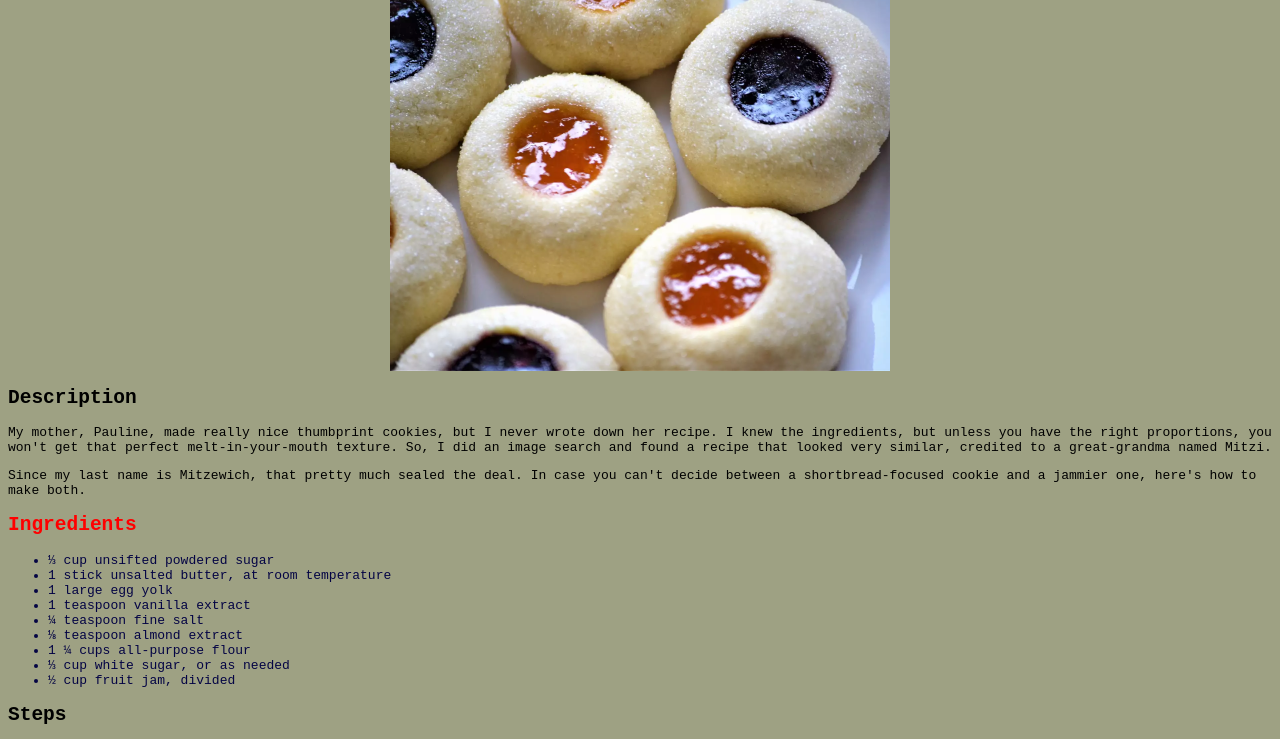
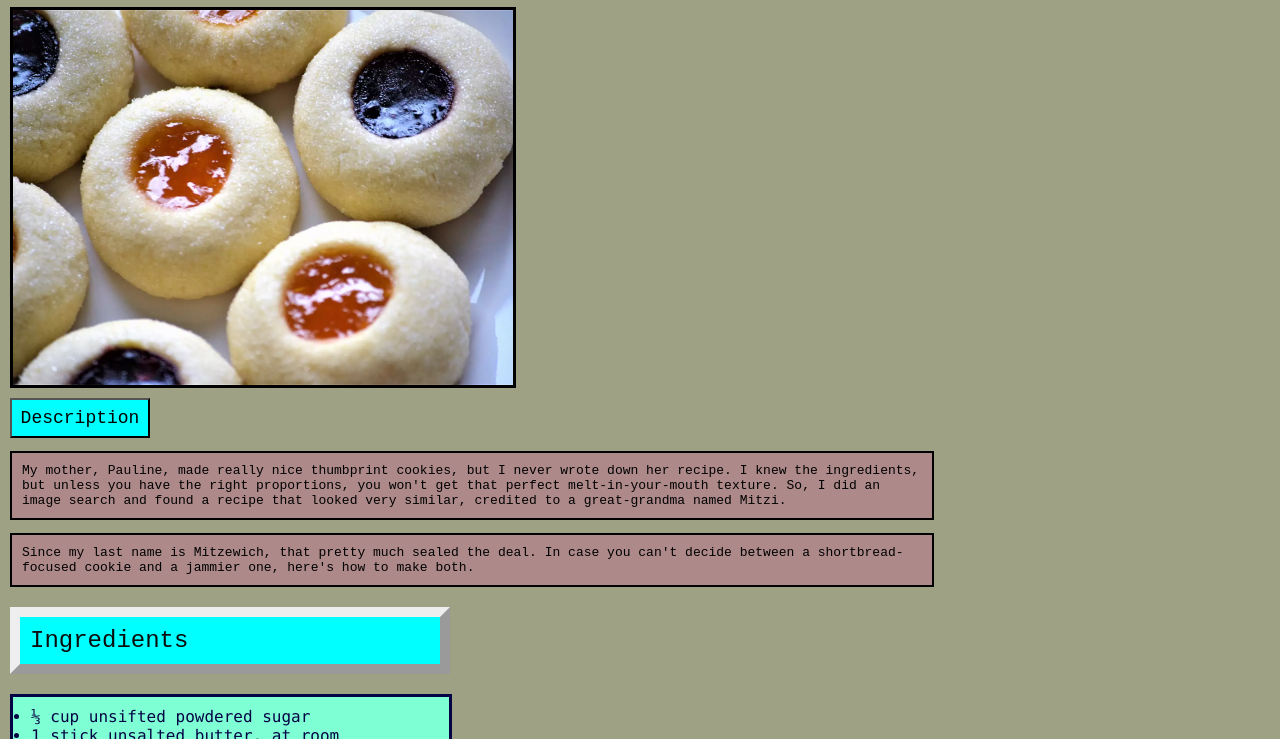
Before and after one commit to Alex1997aco/odin-recipes, a plain HTML site: page recipes/perfect_thumbprint_cookies.html in a window 1280 px wide. Shown: the part 69-808 px from the top of the page. Drawn offline with Linux system fonts and the light colour scheme.

Commit message:
Added more style to thumbprint site

```diff
--- a/mystyle.css
+++ b/mystyle.css
@@ -46,20 +46,67 @@
 
 /* add more style to site Perfect thumbprint cookies */
 
+.title-thumb {
+    color: rgb(228, 21, 21);
+    background-color: rgba(32, 17, 117, 0.8);
+    padding: 10px;
+    text-align: center;
+    border: outset;
+    margin: 10px 0px;
+    width: 480px;
+    height: auto;
+}
+
+.button-dis {
+    margin: 10px 0px 0px;
+    width: 140px;
+    height: 40px;
+    font-size: large;
+    font-family: 'Courier New', Courier, monospace;
+    background-color: aqua;
+}
+
 .ingredient_title {
-    color: red;
+    color: rgb(12, 12, 12);
+    background-color: aqua;
+    padding: 10px;
+    border: 10px outset;
+    width: 400px;
+    font-family: 'Courier New', Courier, monospace;
+    font-weight: 300;
 }
 
 .list_items{
     color: rgb(4, 4, 68);
+    background-color: aquamarine;
+    border: solid;
+    width: 400px;
+    padding: 10px 18px;
+    font-family: "Monaco";
+}
+
+.steps-thumb {
+    background-color: bisque;
+    border: solid;
+    padding: 10px;
+    width: 416px;
+    height: auto;
+}
+
+.list-steps-thumb {
+    background-color: blanchedalmond;
+    border: 4px  dashed brown;
+    padding: 10px 30px;
+    width: 900px;
 }
 
 .img_thumbprint_cookies {
     height: auto;
     width: 500px;
-    margin-left: auto;
+    margin-left: 0;
     margin-right: auto;
     display: block;
+    border: solid;
 }
 
 
@@ -67,4 +114,17 @@
 body {
     background-color: rgb(158, 161, 131);
     font-family: monospace;
+    margin: 10px;
+    box-sizing: border-box;
 }
+
+p {
+    color: rgb(0, 0, 0);
+    background-color: rgb(173, 137, 137);
+    opacity: 0,5;
+    border: 2px solid;
+    padding: 10px;
+    margin: 10 auto;
+    width: 900px;
+
+}
--- a/recipes/perfect_thumbprint_cookies.html
+++ b/recipes/perfect_thumbprint_cookies.html
@@ -6,9 +6,9 @@
         <link rel="stylesheet" href="./../mystyle.css">
     </head>
     <body>
-        <h1>Perfect thumbprint cookies</h1>
+        <h1 class="title-thumb">Perfect thumbprint cookies</h1>
         <img class="img_thumbprint_cookies" src="./img_of_cookie.webp" alt="image of cookie">
-         <h2>Description</h2>
+         <button class="button-dis">Description</button>
          <p>
             My mother, Pauline, made really nice thumbprint cookies,
             but I never wrote down her recipe. I knew the ingredients,
@@ -31,8 +31,8 @@
             <li>⅓ cup white sugar, or as needed</li>
             <li>½ cup fruit jam, divided</li>
         </ul>
-        <h2>Steps</h2>
-        <ol>
+        <h2 class="steps-thumb">Steps</h2>
+        <ol class="list-steps-thumb">
             <li>Preheat the oven to 325 degrees F (165 degrees C).
                 Line a baking sheet with a silicone mat.
             </li>
```
Also changed, not shown: index.html (+1 -1 lines).
